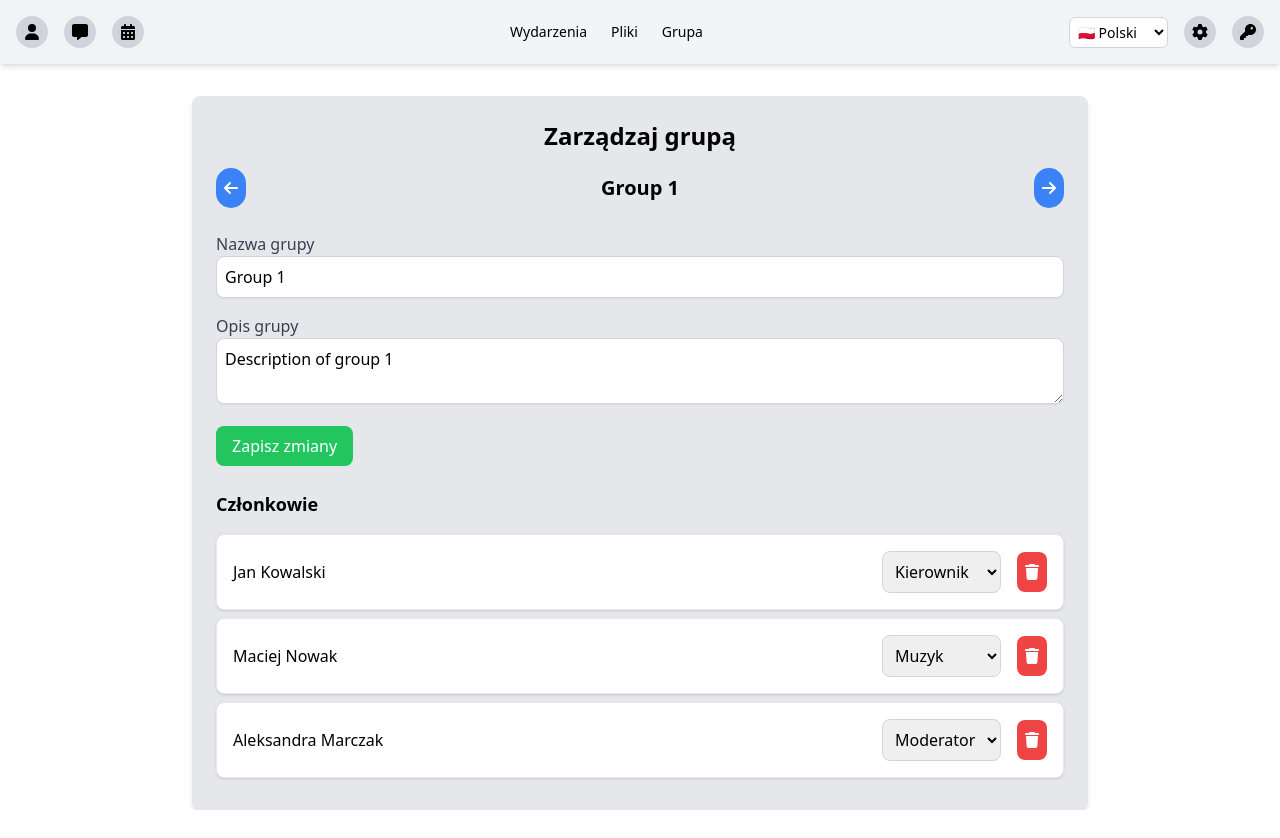
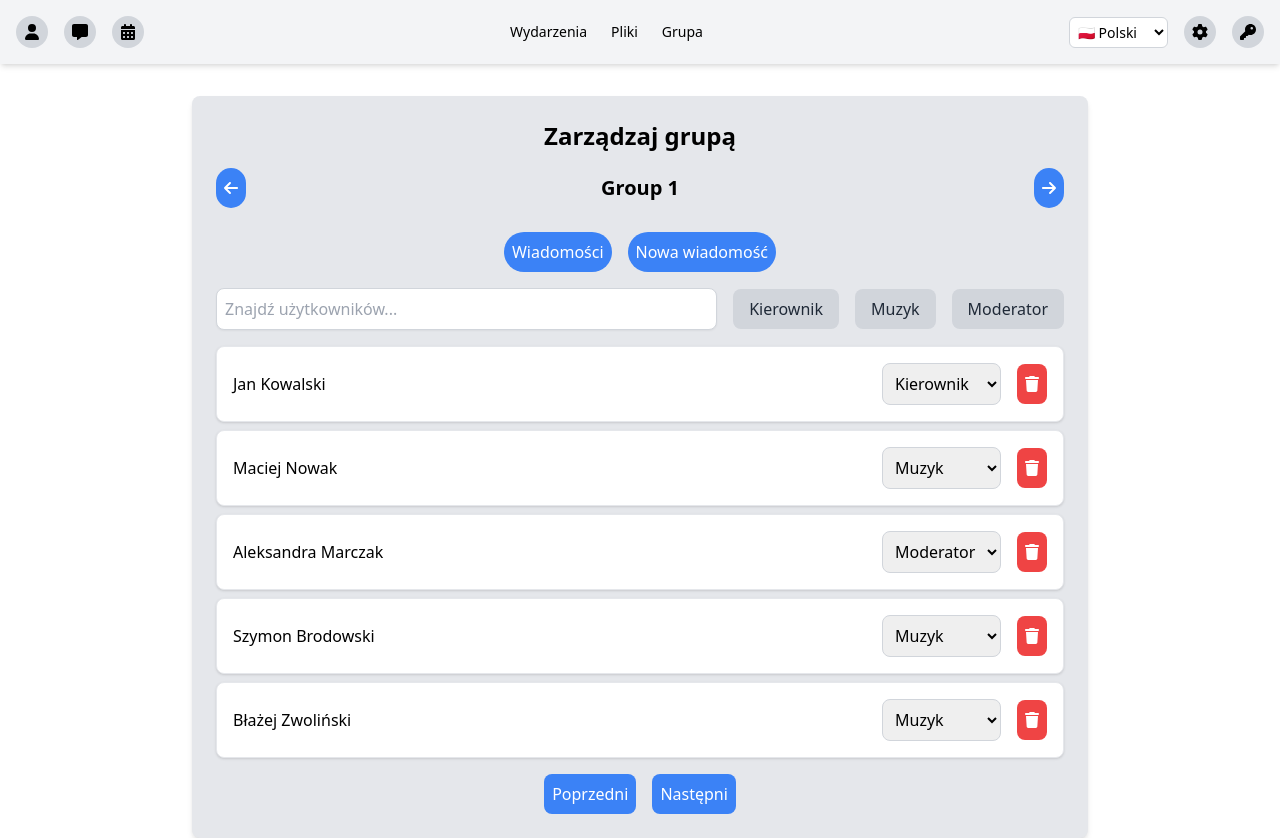
Before and after one commit to dominika232323/orkestro, a React (Create React App) app in the folder frontend/: page /main-page in a window 1280 px wide. Both pictures are taken after a click on the button "Grupa". Before the commit the page ends 810 px from the top, so only its background shows below. Built offline with nearby package versions, Linux system fonts and the light colour scheme.

Commit message:
Filtering members, added message buttons

```diff
--- a/frontend/src/components/GroupPanel.tsx
+++ b/frontend/src/components/GroupPanel.tsx
@@ -8,6 +8,7 @@ import {
 } from "@fortawesome/free-solid-svg-icons";
 
 interface IUser {
+  id: string;
   name: string;
   role: string;
 }
@@ -29,18 +30,12 @@ const initialGroups: IGroup[] = [
     events: ["Concert", "Rehearsal"],
     files: ["racer_x_technical_difficulties", "megadeth_holy_wars"],
     members: [
-      {
-        name: "Jan Kowalski",
-        role: "manager",
-      },
-      {
-        name: "Maciej Nowak",
-        role: "musician",
-      },
-      {
-        name: "Aleksandra Marczak",
-        role: "moderator",
-      },
+      { id: "1", name: "Jan Kowalski", role: "manager" },
+      { id: "2", name: "Maciej Nowak", role: "musician" },
+      { id: "3", name: "Aleksandra Marczak", role: "moderator" },
+      { id: "4", name: "Szymon Brodowski", role: "musician" },
+      { id: "5", name: "Błażej Zwoliński", role: "musician" },
+      { id: "6", name: "Piotr Wróblewski", role: "moderator" },
     ],
   },
   {
@@ -50,14 +45,8 @@ const initialGroups: IGroup[] = [
     events: ["Practice"],
     files: ["lady_pank_mala_wojna"],
     members: [
-      {
-        name: "Jan Kowalski",
-        role: "manager",
-      },
-      {
-        name: "Łukasz Jagnieża",
-        role: "musician",
-      },
+      { id: "7", name: "Jan Kowalski", role: "manager" },
+      { id: "8", name: "Łukasz Jagnieża", role: "musician" },
     ],
   },
   {
@@ -79,6 +68,8 @@ export default function GroupPanel() {
     groups[0].description
   );
   const [currentPage, setCurrentPage] = useState(0);
+  const [searchQuery, setSearchQuery] = useState("");
+  const [roleFilter, setRoleFilter] = useState<string | null>(null);
 
   const membersPerPage = 5;
   const currentGroup = groups[currentGroupIndex];
@@ -88,6 +79,8 @@ export default function GroupPanel() {
     setCurrentGroupIndex(newIndex);
     setGroupName(groups[newIndex].name);
     setGroupDescription(groups[newIndex].description);
+    setSearchQuery("");
+    setRoleFilter(null);
     setCurrentPage(0);
   };
 
@@ -96,6 +89,8 @@ export default function GroupPanel() {
     setCurrentGroupIndex(newIndex);
     setGroupName(groups[newIndex].name);
     setGroupDescription(groups[newIndex].description);
+    setSearchQuery("");
+    setRoleFilter(null);
     setCurrentPage(0);
   };
 
@@ -105,25 +100,45 @@ export default function GroupPanel() {
     alert(t("group-panel.changes-saved"));
   };
 
-  const handleDeleteMember = (index: number) => {
+  const handleDeleteMember = (id: string) => {
     const updatedGroups = [...groups];
-    updatedGroups[currentGroupIndex].members.splice(index, 1);
+    updatedGroups[currentGroupIndex].members = updatedGroups[
+      currentGroupIndex
+    ].members.filter((member) => member.id !== id);
     setGroups(updatedGroups);
     setCurrentPage(0);
   };
 
-  const handleRoleChange = (index: number, newRole: string) => {
+  const handleRoleChange = (id: string, newRole: string) => {
     const updatedGroups = [...groups];
-    updatedGroups[currentGroupIndex].members[index].role = newRole;
+    const member = updatedGroups[currentGroupIndex].members.find(
+      (member) => member.id === id
+    );
+    if (member) member.role = newRole;
     setGroups(updatedGroups);
   };
 
-  const paginatedMembers = currentGroup.members.slice(
+  const toggleRoleFilter = (role: string) => {
+    setRoleFilter((current) => (current === role ? null : role));
+    setCurrentPage(0);
+  };
+
+  // Filter members by name and role
+  const filteredMembers = currentGroup.members.filter((member) => {
+    const matchesName = member.name
+      .toLowerCase()
+      .includes(searchQuery.toLowerCase());
+    const matchesRole = roleFilter ? member.role === roleFilter : true;
+    return matchesName && matchesRole;
+  });
+
+  // Paginate the filtered members
+  const paginatedMembers = filteredMembers.slice(
     currentPage * membersPerPage,
     currentPage * membersPerPage + membersPerPage
   );
 
-  const totalPages = Math.ceil(currentGroup.members.length / membersPerPage);
+  const totalPages = Math.ceil(filteredMembers.length / membersPerPage);
 
   return (
     <div className="bg-gray-200 p-6 rounded-lg shadow-md max-w-4xl mx-auto mt-8">
@@ -146,53 +161,72 @@ export default function GroupPanel() {
         </button>
       </div>
 
-      {/* Group Name and Description */}
-      <div className="mb-4">
-        <label className="block text-gray-700 font-medium">
-          {t("group-panel.group-name")}
-        </label>
-        <input
-          type="text"
-          value={groupName}
-          onChange={(e) => setGroupName(e.target.value)}
-          className="w-full p-2 border border-gray-300 rounded-lg shadow-sm focus:outline-none focus:ring-2 focus:ring-blue-500 focus:border-blue-500 mb-4"
-        />
-        <label className="block text-gray-700 font-medium">
-          {t("group-panel.group-description")}
-        </label>
-        <textarea
-          value={groupDescription}
-          onChange={(e) => setGroupDescription(e.target.value)}
-          className="w-full p-2 border border-gray-300 rounded-lg shadow-sm focus:outline-none focus:ring-2 focus:ring-blue-500 focus:border-blue-500 mb-4"
-        />
-        <button
-          className="py-2 px-4 bg-green-500 text-white rounded-lg hover:bg-green-600 font-medium"
-          onClick={handleSaveChanges}
-        >
-          {t("group-panel.save-changes")}
+      <div className="mb-4 flex items-center space-x-4 justify-center">
+        <button className="p-2 bg-blue-500 text-white rounded-full hover:bg-blue-600">
+          {t("group-panel.messages")}
+        </button>
+        <button className="p-2 bg-blue-500 text-white rounded-full hover:bg-blue-600">
+          {t("group-panel.send-messages")}
         </button>
       </div>
 
-      {/* Members Section */}
-      <h2 className="text-lg font-bold mt-6 mb-4">
-        {t("group-panel.members")}
-      </h2>
-      {currentGroup.members.length > 0 ? (
-        paginatedMembers.map((member, index) => (
+      <div className="mb-4 flex items-center space-x-4">
+        <input
+          type="text"
+          value={searchQuery}
+          onChange={(e) => setSearchQuery(e.target.value)}
+          placeholder={t("group-panel.search-placeholder")}
+          className="flex-1 p-2 border border-gray-300 rounded-lg shadow-sm focus:outline-none focus:ring-2 focus:ring-blue-500 focus:border-blue-500"
+        />
+        <button
+          className={`py-2 px-4 rounded-lg font-medium ${
+            roleFilter === "manager"
+              ? "bg-red-500 text-white"
+              : "bg-gray-300 text-gray-800 hover:bg-gray-400"
+          }`}
+          onClick={() => toggleRoleFilter("manager")}
+        >
+          {roleFilter === "manager"
+            ? t("group-panel.cancel-filter")
+            : t("group-panel.roles.manager")}
+        </button>
+        <button
+          className={`py-2 px-4 rounded-lg font-medium ${
+            roleFilter === "musician"
+              ? "bg-red-500 text-white"
+              : "bg-gray-300 text-gray-800 hover:bg-gray-400"
+          }`}
+          onClick={() => toggleRoleFilter("musician")}
+        >
+          {roleFilter === "musician"
+            ? t("group-panel.cancel-filter")
+            : t("group-panel.roles.musician")}
+        </button>
+        <button
+          className={`py-2 px-4 rounded-lg font-medium ${
+            roleFilter === "moderator"
+              ? "bg-red-500 text-white"
+              : "bg-gray-300 text-gray-800 hover:bg-gray-400"
+          }`}
+          onClick={() => toggleRoleFilter("moderator")}
+        >
+          {roleFilter === "moderator"
+            ? t("group-panel.cancel-filter")
+            : t("group-panel.roles.moderator")}
+        </button>
+      </div>
+
+      {filteredMembers.length > 0 ? (
+        paginatedMembers.map((member) => (
           <div
-            key={index}
+            key={member.id}
             className="flex items-center justify-between bg-white p-4 rounded-lg shadow border border-gray-200 mb-2"
           >
             <p>{member.name}</p>
             <div className="flex items-center space-x-4">
               <select
                 value={member.role}
-                onChange={(e) =>
-                  handleRoleChange(
-                    index + currentPage * membersPerPage,
-                    e.target.value
-                  )
-                }
+                onChange={(e) => handleRoleChange(member.id, e.target.value)}
                 className="p-2 border border-gray-300 rounded-lg"
               >
                 <option value="manager">
@@ -207,9 +241,7 @@ export default function GroupPanel() {
               </select>
               <button
                 className="p-2 bg-red-500 text-white rounded-lg hover:bg-red-600"
-                onClick={() =>
-                  handleDeleteMember(index + currentPage * membersPerPage)
-                }
+                onClick={() => handleDeleteMember(member.id)}
               >
                 <FontAwesomeIcon icon={faTrash} />
               </button>
@@ -222,7 +254,6 @@ export default function GroupPanel() {
         </p>
       )}
 
-      {/* Pagination */}
       {totalPages > 1 && (
         <div className="flex justify-center mt-4 space-x-4">
           <button
--- a/frontend/src/locales/en/translation.json
+++ b/frontend/src/locales/en/translation.json
@@ -75,6 +75,12 @@
       "musician": "Musician",
       "moderator": "Moderator"
     },
-    "no-members": "No members"
+    "no-members": "No members",
+    "previous": "Previous",
+    "next": "Next",
+    "search-placeholder": "Search members...",
+    "cancel-filter": "Cancel filter",
+    "messages": "Messages",
+    "send-messages": "New message"
   }
 }
--- a/frontend/src/locales/pl/translation.json
+++ b/frontend/src/locales/pl/translation.json
@@ -75,6 +75,12 @@
       "musician": "Muzyk",
       "moderator": "Moderator"
     },
-    "no-members": "Brak członków grupy"
+    "no-members": "Brak członków grupy",
+    "previous": "Poprzedni",
+    "next": "Następni",
+    "search-placeholder": "Znajdź użytkowników...",
+    "cancel-filter": "Usuń filtr",
+    "messages": "Wiadomości",
+    "send-messages": "Nowa wiadomość"
   }
 }
```
